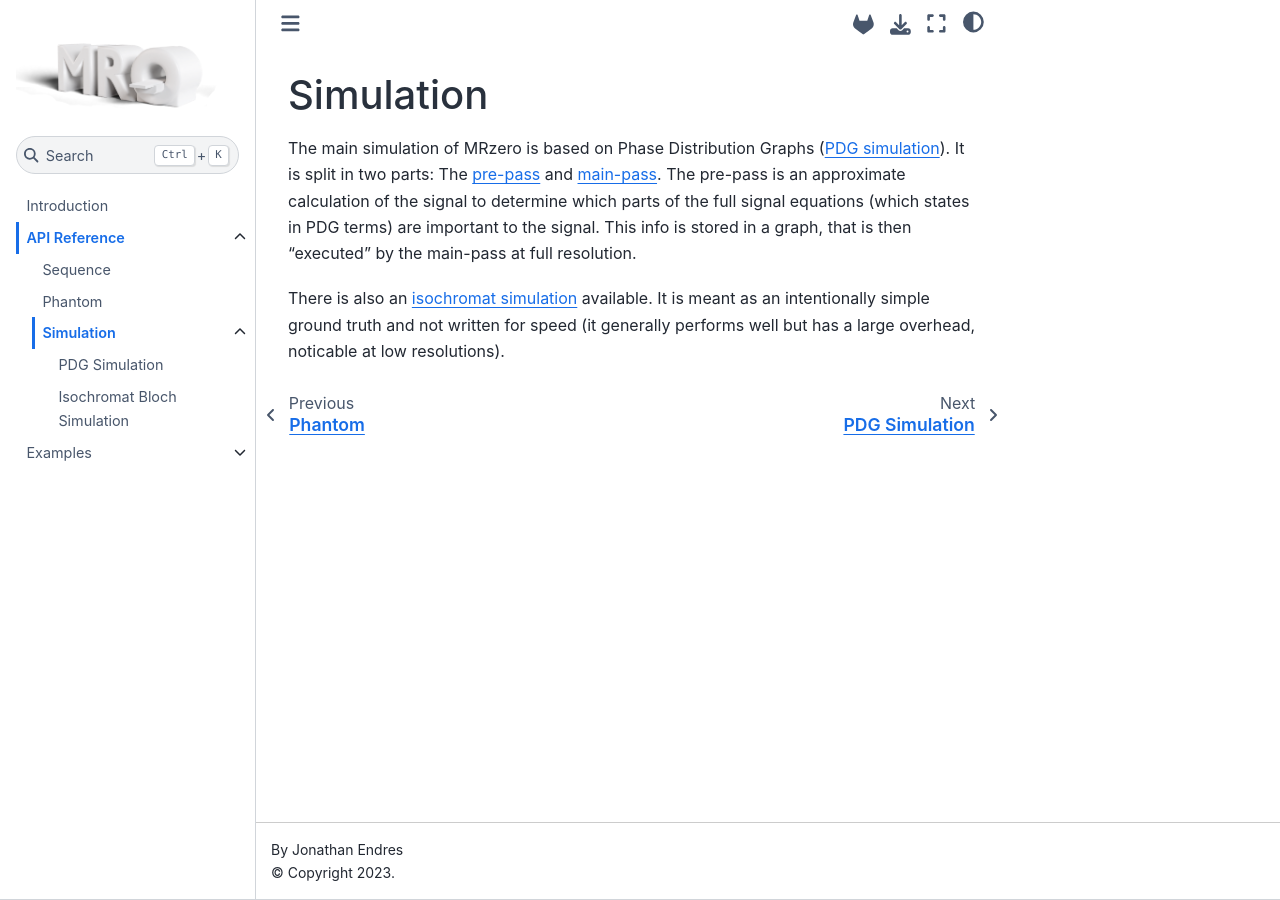
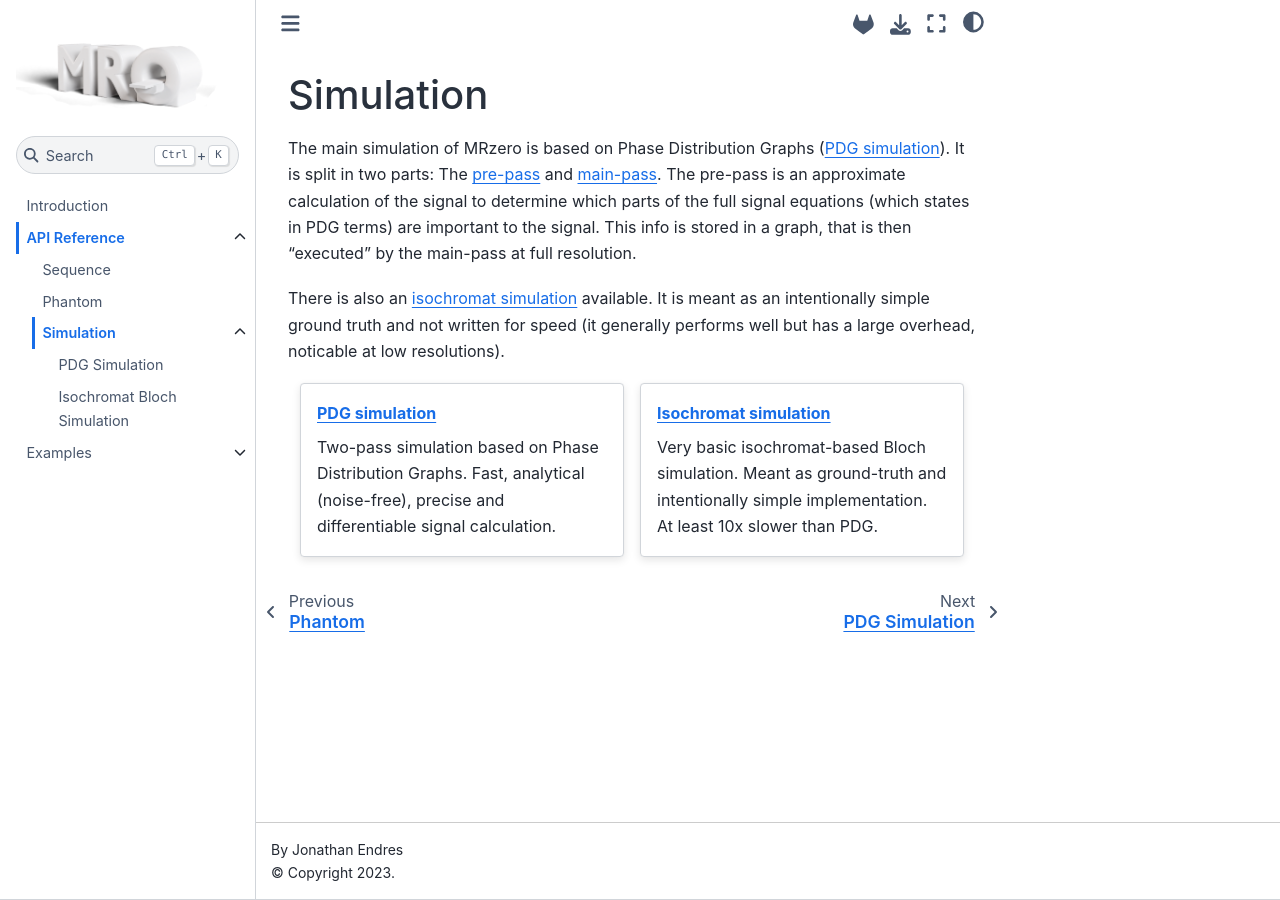
Before and after one commit to MRsources/MRzero-Core, a Jupyter Book: the page built from documentation/api/simulation.md, in a window 1280 px wide. Built offline with Jupyter Book 1.0.4 settings and Sphinx 7.4.7 and the Sphinx Book theme 1.1.4, drawn with Linux system fonts in a browser that asks for light colours; pages that are not in the unit, such as notebooks, are missing from menus.

Commit message:
Simulation documentation overview

```diff
--- a/documentation/api/simulation.md
+++ b/documentation/api/simulation.md
@@ -8,3 +8,15 @@
 The main simulation of MRzero is based on Phase Distribution Graphs ([PDG simulation](pdg_sim)). It is split in two parts: The [pre-pass](pre_pass) and [main-pass](main_pass). The pre-pass is an approximate calculation of the signal to determine which parts of the full signal equations (which states in PDG terms) are important to the signal. This info is stored in a graph, that is then "executed" by the main-pass at full resolution.
 
 There is also an [isochromat simulation](spin_sim_doc) available. It is meant as an intentionally simple ground truth and not written for speed (it generally performs well but has a large overhead, noticable at low resolutions).
+
+::::{grid}
+:gutter: 3
+
+:::{grid-item-card} [PDG simulation](pdg_sim)
+Two-pass simulation based on Phase Distribution Graphs. Fast, analytical (noise-free), precise and differentiable signal calculation.
+:::
+
+:::{grid-item-card} [Isochromat simulation](spin_sim_doc)
+Very basic isochromat-based Bloch simulation. Meant as ground-truth and intentionally simple implementation. At least 10x slower than PDG.
+:::
+::::
```
